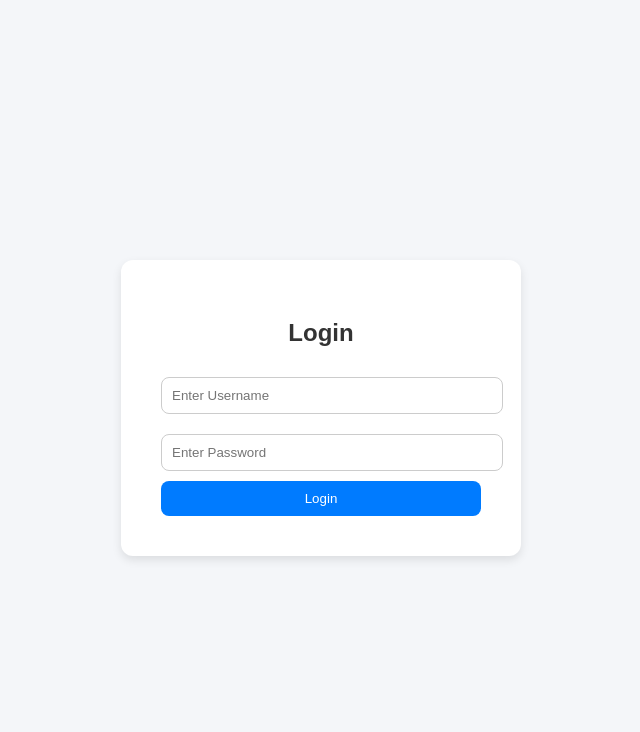
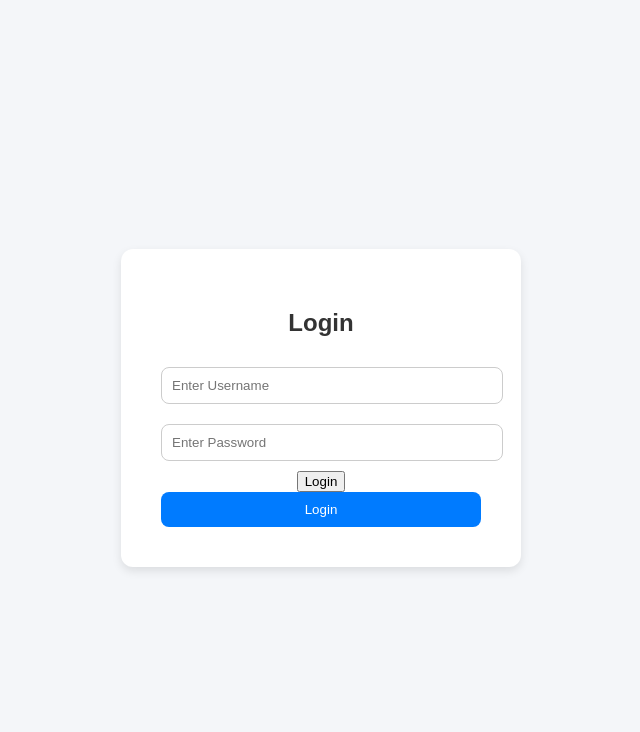
Before and after one commit to lakshmisabavath/Selenium_testcases, a Flask app: page / in a window 1280 px wide. Shown: the top 732 px of the page, without its empty margins (319-959 px from the left). Run offline with Flask 3, Linux system fonts and the light colour scheme.

Commit message:
Update form.html

```diff
--- a/templates/form.html
+++ b/templates/form.html
@@ -52,6 +52,7 @@
         <form action="/result" method="POST">
             <input type="text" name="username" placeholder="Enter Username" required>
             <input type="password" name="pwd" placeholder="Enter Password" required>
+            <input type="submit" name="sb" value="Login">
             <button type="submit">Login</button>
         </form>
     </div>
```
